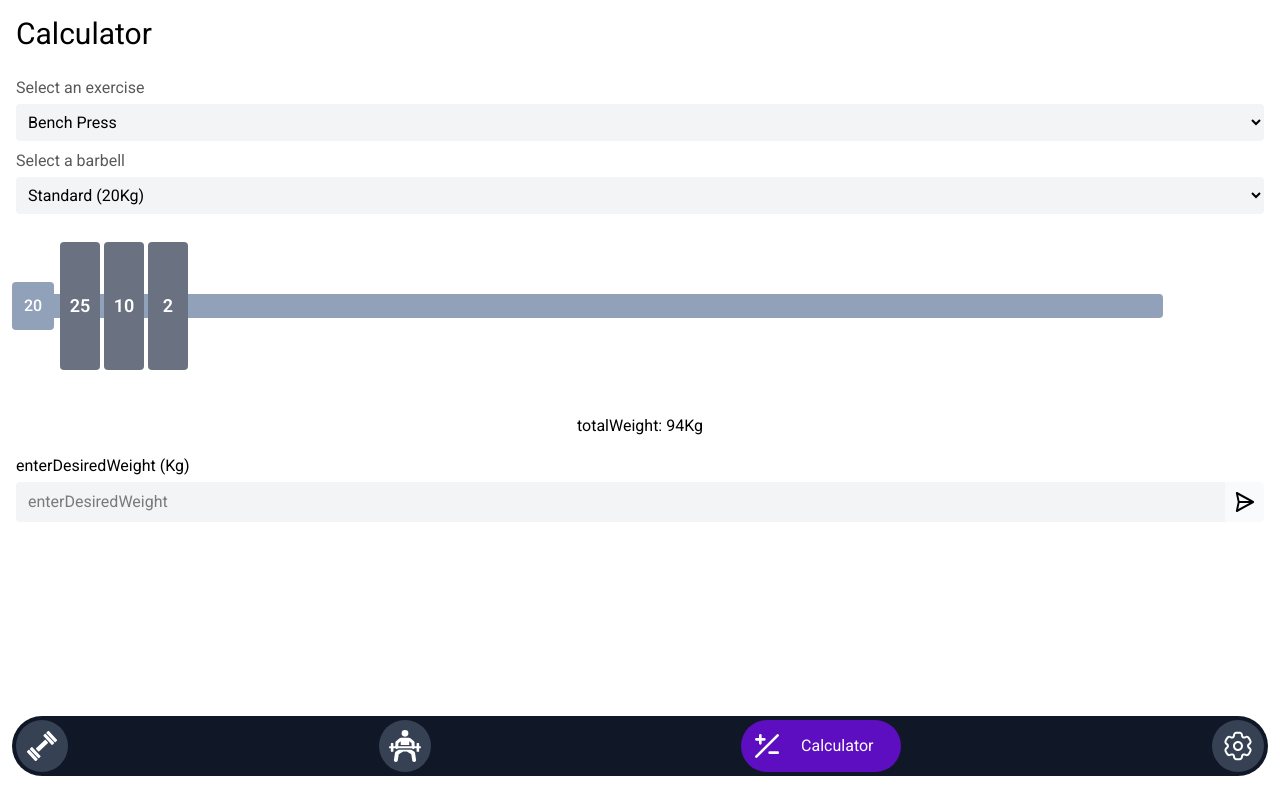
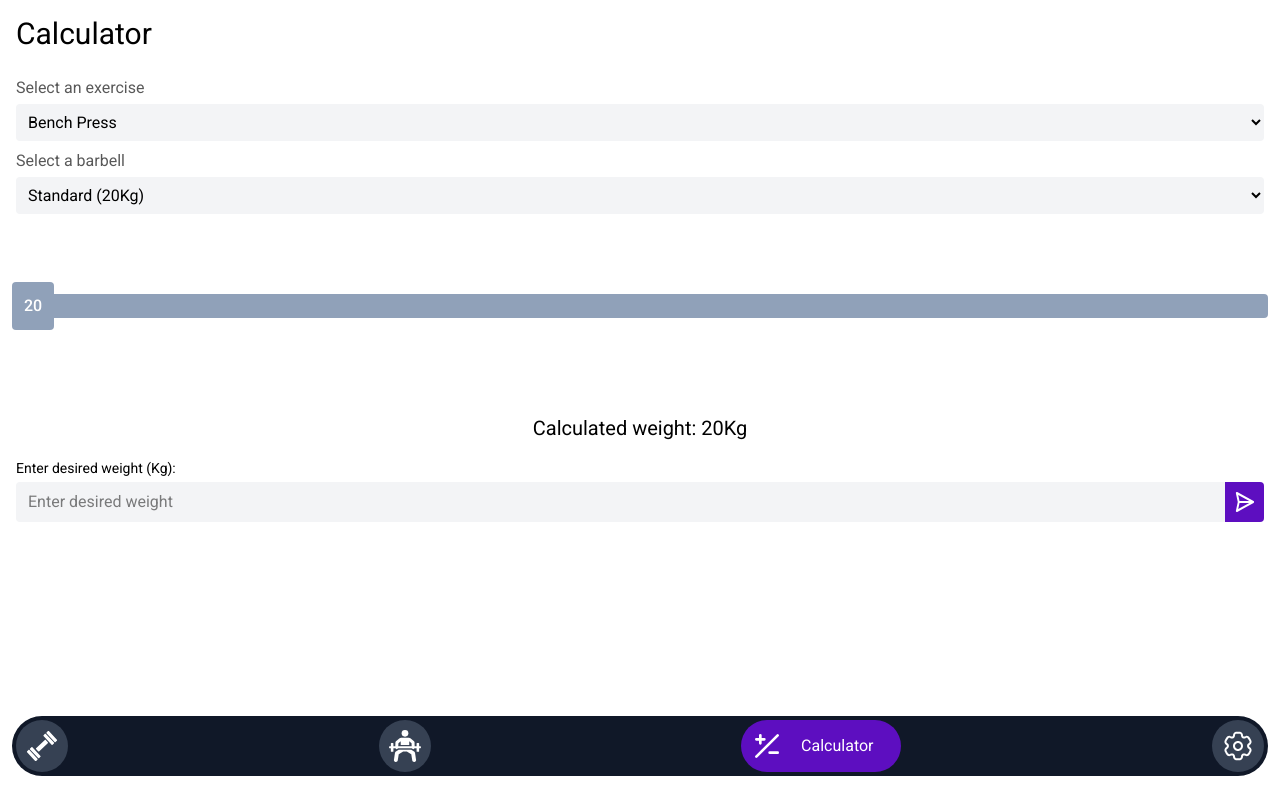
Before and after one commit to valenvirzi/Load-Up, a React (Vite) app: page /calculator in a window 1280 px wide. Built offline with nearby package versions, Linux system fonts and the light colour scheme.

Commit message:
calculator

```diff
--- a/src/components/BarbellInventoryItem.tsx
+++ b/src/components/BarbellInventoryItem.tsx
@@ -31,8 +31,8 @@ const BarbellInventoryItem: React.FC<BarbellInventoryItemProps> = ({
         onClick={() => setSelectedBarbell(barbell)}
       >
         <img src={BARBELLS_IMG[barbell.type]} alt={`${barbell.type} barbell`} />
-        <div className="flex w-full justify-between">
-          <h3>{barbell.type}</h3>
+        <div className="flex w-full justify-between text-lg">
+          <h3 className="">{barbell.type}</h3>
           <span>
             {barbell.weight}
             {massUnit}
--- a/src/components/BarbellsInventory.tsx
+++ b/src/components/BarbellsInventory.tsx
@@ -13,7 +13,7 @@ const BarbellsInventory: React.FC = () => {
   return (
     <section className="flex flex-col gap-2 px-1">
       <button
-        className="mt-4 cursor-pointer rounded-full bg-violet-800 p-3 text-white"
+        className="mt-4 cursor-pointer rounded-full bg-violet-800 p-3 text-white hover:bg-violet-800/85"
         onClick={() => {
           setCreate(true);
           setSelectedBarbell({
--- a/src/components/LinkItem.tsx
+++ b/src/components/LinkItem.tsx
@@ -7,8 +7,10 @@ const LinkItem: React.FC<LinkItemProps> = ({ link }) => {
       <NavLink
         to={`/${link.url}`}
         className={({ isActive }) => {
-          const activeClass = isActive ? "w-full bg-violet-800" : "";
-          return `group flex items-center rounded-full bg-gray-700 p-2.5 transition-all duration-300 ${activeClass}`;
+          const activeClass = isActive
+            ? "w-full bg-violet-800 hover:bg-violet-800/85"
+            : "";
+          return `group flex items-center rounded-full bg-gray-700 p-2.5 transition-all duration-300 hover:bg-gray-700/85 ${activeClass}`;
         }}
       >
         <img className="w-8" src={link.src} alt={link.title} />
--- a/src/components/PlatesInventory.tsx
+++ b/src/components/PlatesInventory.tsx
@@ -15,7 +15,7 @@ const PlatesInventory: React.FC = () => {
   return (
     <section className="flex flex-col gap-2 px-1">
       <button
-        className="mt-4 cursor-pointer rounded-full bg-violet-800 p-3 text-white"
+        className="mt-4 cursor-pointer rounded-full bg-violet-800 p-3 text-white hover:bg-violet-800/85"
         onClick={() => {
           setCreate(true);
           setSelectedPlate({
--- a/src/locales/en.json
+++ b/src/locales/en.json
@@ -47,5 +47,8 @@
   "lastTime": "Last time",
   "createExercise": "Create exercise",
   "editExercise": "Edit exercise",
-  "name": "Name"
+  "name": "Name",
+  "enterDesiredWeight": "Enter desired weight",
+  "calculatedWeight": "Calculated weight",
+  "weightGreaterThanBarbell": "Weight must be greater than the weight of the barbell"
 }
--- a/src/locales/es.json
+++ b/src/locales/es.json
@@ -47,5 +47,8 @@
   "lastTime": "Última vez",
   "createExercise": "Crear ejercicio",
   "editExercise": "Editar ejercicio",
-  "name": "Nombre"
+  "name": "Nombre",
+  "enterDesiredWeight": "Ingresa el peso a calcular",
+  "calculatedWeight": "Peso calculado",
+  "weightGreaterThanBarbell": "El peso debe ser mayor al de la barra"
 }
--- a/src/pages/CalculatorPage.tsx
+++ b/src/pages/CalculatorPage.tsx
@@ -20,13 +20,10 @@ const CalculatorPage: React.FC = () => {
   const [currentExercise, setCurrentExercise] = useState<Exercise>(
     exercises[0],
   );
-  const [renderedPlates, setRenderedPlates] = useState<Plate[]>([
-    { id: "1", weight: 25, color: "bg-gray-500", availableAmount: 1 },
-    { id: "2", weight: 10, color: "bg-gray-500", availableAmount: 1 },
-    { id: "4", weight: 2, color: "bg-gray-500", availableAmount: 1 },
-  ]);
+  const [renderedPlates, setRenderedPlates] = useState<Plate[]>([]);
   const [desiredWeight, setDesiredWeight] = useState<string>("");
   const [totalWeight, setTotalWeight] = useState<number>(0);
+  const [error, setError] = useState<string | null>(null);
 
   const handleNumberChange = (e: React.ChangeEvent<HTMLInputElement>) => {
     const value = e.target.value;
@@ -41,7 +38,21 @@ const CalculatorPage: React.FC = () => {
     const value = e.target.value;
     // Convert to number or reset to 0 on blur if empty
     if (value === "") setDesiredWeight("0");
-    console.log("blur");
+  };
+
+  const handleSubmitWeight = () => {
+    setError(null);
+    if (Number(desiredWeight) < barbellDisplayed.weight) {
+      setError("weightGreaterThanBarbell");
+      return;
+    }
+    setRenderedPlates(
+      calculateLoadedBarbell(
+        Number(desiredWeight),
+        barbellDisplayed.weight,
+        plates,
+      ),
+    );
   };
 
   useEffect(() => {
@@ -118,7 +129,7 @@ const CalculatorPage: React.FC = () => {
       </section>
       <section className="flex flex-col px-1">
         {/* TODO: Make the calculating logic to later render the loaded bar with the corresponding weight given the input weight and the available plates */}
-        <div className="relative mt-16 flex h-6 w-11/12 items-center gap-1 rounded-sm bg-slate-400 text-white">
+        <div className="relative mt-16 flex h-6 items-center gap-1 rounded-sm bg-slate-400 text-white">
           <div className="absolute flex items-center justify-center rounded-sm bg-slate-400 p-3">
             <span className="font-medium">{barbellDisplayed.weight}</span>
           </div>
@@ -142,14 +153,14 @@ const CalculatorPage: React.FC = () => {
         </div>
       </section>
       <div className="relative top-20 self-center">
-        <p>
-          {t("totalWeight")}: {totalWeight}
+        <p className="text-xl">
+          {t("calculatedWeight")}: {totalWeight}
           {massUnit}
         </p>
       </div>
       <section className="relative top-20 flex w-full flex-col items-stretch gap-1 px-2">
-        <label htmlFor="desiredWeight">
-          {t("enterDesiredWeight")} ({massUnit})
+        <label className="text-sm" htmlFor="desiredWeight">
+          {t("enterDesiredWeight")} ({massUnit}):
         </label>
         <div className="flex items-stretch">
           <input
@@ -165,23 +176,24 @@ const CalculatorPage: React.FC = () => {
             value={desiredWeight}
             onChange={handleNumberChange}
             onBlur={handleNumberBlur}
+            onKeyDown={(e) => {
+              if (e.key === "Enter") {
+                e.preventDefault();
+                handleSubmitWeight();
+              }
+            }}
           />
           <button
-            className="cursor-pointer rounded-r bg-gray-50 p-2 hover:bg-gray-100/85"
+            className="cursor-pointer rounded-r bg-violet-800 p-2 hover:bg-violet-800/85"
             type="button"
             onClick={() => {
-              setRenderedPlates(
-                calculateLoadedBarbell(
-                  Number(desiredWeight),
-                  barbellDisplayed.weight,
-                  plates,
-                ),
-              );
+              handleSubmitWeight();
             }}
           >
             <img className="w-6" src="./send-arrow.svg" alt="Submit" />
           </button>
         </div>
+        {error ? <p className="text-sm text-red-700">{t(error)}</p> : <></>}
       </section>
     </main>
   );
```
Also changed, not shown: public/send-arrow.svg.
